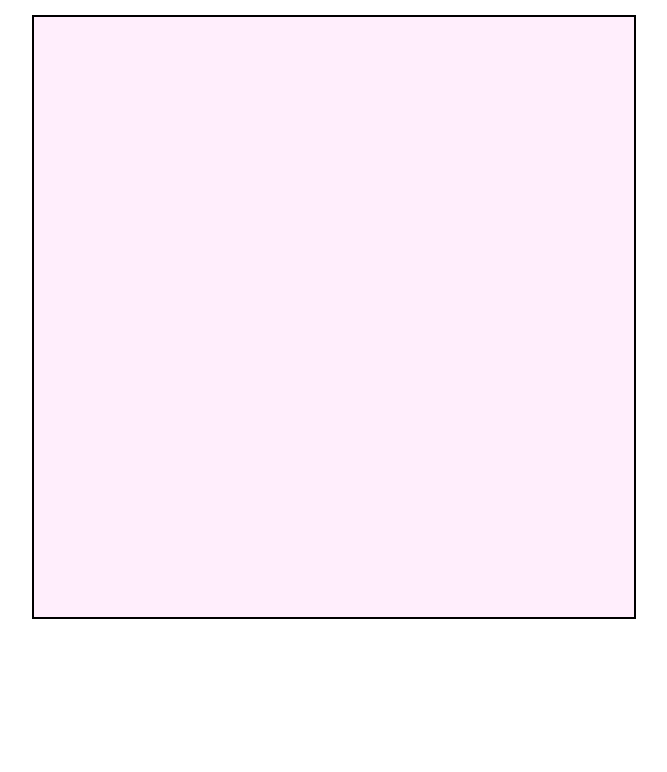
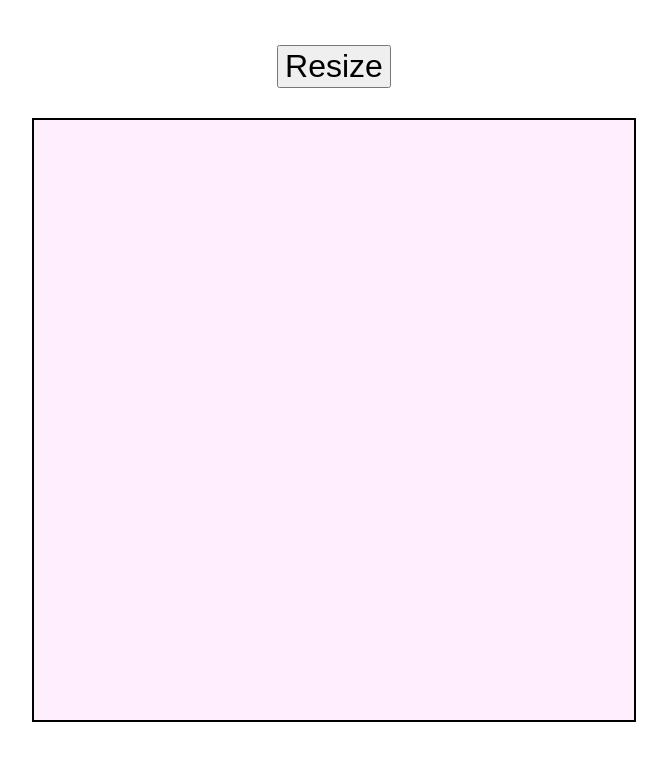
Before and after one commit to cyranetic/etch-a-sketch, a plain HTML site: page index.html in a window 1280 px wide. Shown: the part 145-917 px from the top of the page, without its empty margins (306-973 px from the left). Before the commit the page ends 814 px from the top, so only its background shows below. Drawn offline with Linux system fonts and the light colour scheme.

Commit message:
add resize button and functionality

```diff
--- a/scripts.js
+++ b/scripts.js
@@ -1,17 +1,27 @@
 const container = document.querySelector("body");
 
+//default number of squares per side
+let squares = 16;
+
+//add title
 const title = document.createElement("h1");
 title.textContent = "Etch-A-Sketch";
 container.appendChild(title);
 
-const gameContainer = document.createElement("div");
-gameContainer.classList.add("game-container");
-container.appendChild(gameContainer);
+//Add a button to the top of the screen that will send the user a popup asking for the number of squares per side for the new grid. Once entered, the existing grid should be removed and a new grid should be generated in the same total space as before (e.g. 960px wide) so that you’ve got a new sketch pad.
 
-//make a 16 x 16 grid of these divs:
-for (let i = 0; i < 16; i++) {
-  for (let i = 0; i < 16; i++) {
+const squaresButton = document.createElement("button");
+squaresButton.textContent = "Resize";
+container.appendChild(squaresButton);
+
+//make a square grid containing the given number of squares:
+function createGrid() {
+  for (let i = 0; i < squares; i++) {
+    for (let i = 0; i < squares; i++) {
       const pixel = document.createElement("div");
+      pixel.classList.add("pixel");
+      pixel.style.flex = `0 0 ${(1 / squares) * 100}%`;
+      //make color change on hover on the div squares
       pixel.addEventListener("mouseenter", (e) => {
         console.log(e.target);
         e.target.style.backgroundColor = "pink";
@@ -19,7 +29,20 @@ for (let i = 0; i < 16; i++) {
       gameContainer.appendChild(pixel);
     }
   }
+}
 
-//make color change on hover on the div squares
+//Initialize the Etch-a-Sketch: create frame and fill with default number of squares
+const gameContainer = document.createElement("div");
+gameContainer.classList.add("game-container");
+container.appendChild(gameContainer);
+createGrid();
 
-//Add a button to the top of the screen that will send the user a popup asking for the number of squares per side for the new grid. Once entered, the existing grid should be removed and a new grid should be generated in the same total space as before (e.g. 960px wide) so that you’ve got a new sketch pad. Tip: Set the limit for the user input to a maximum of 100. A larger number of squares results in more computer resources being used, potentially causing delays, freezing, or crashing that we want to prevent.
+squaresButton.addEventListener("click", (e) => {
+  squares = prompt("How many squares per side? Let's keep it under 100");
+  if (squares > 100) {
+    squares = prompt("How many squares per side? Let's keep it under 100");
+  } else if (squares <= 100) {
+    gameContainer.replaceChildren();
+    createGrid();
+  }
+});
--- a/styles.css
+++ b/styles.css
@@ -1,11 +1,17 @@
 body {
   margin: auto;
   padding: 50px 0;
+  text-align: center;
 }
 
 h1 {
   text-align: center;
   font-size: 44px;
+}
+
+button {
+  margin: 30px auto;
+  font-size: 32px;
 }
 
 .game-container {
@@ -18,7 +24,7 @@ h1 {
   border: 2px solid black;
 }
 
-div {
+.pixel {
   background-color: rgb(255, 238, 252);
   aspect-ratio: 1/1;
   flex: 0 0 6.25%;
```
Lines whose indentation alone changed are shown as unchanged.
